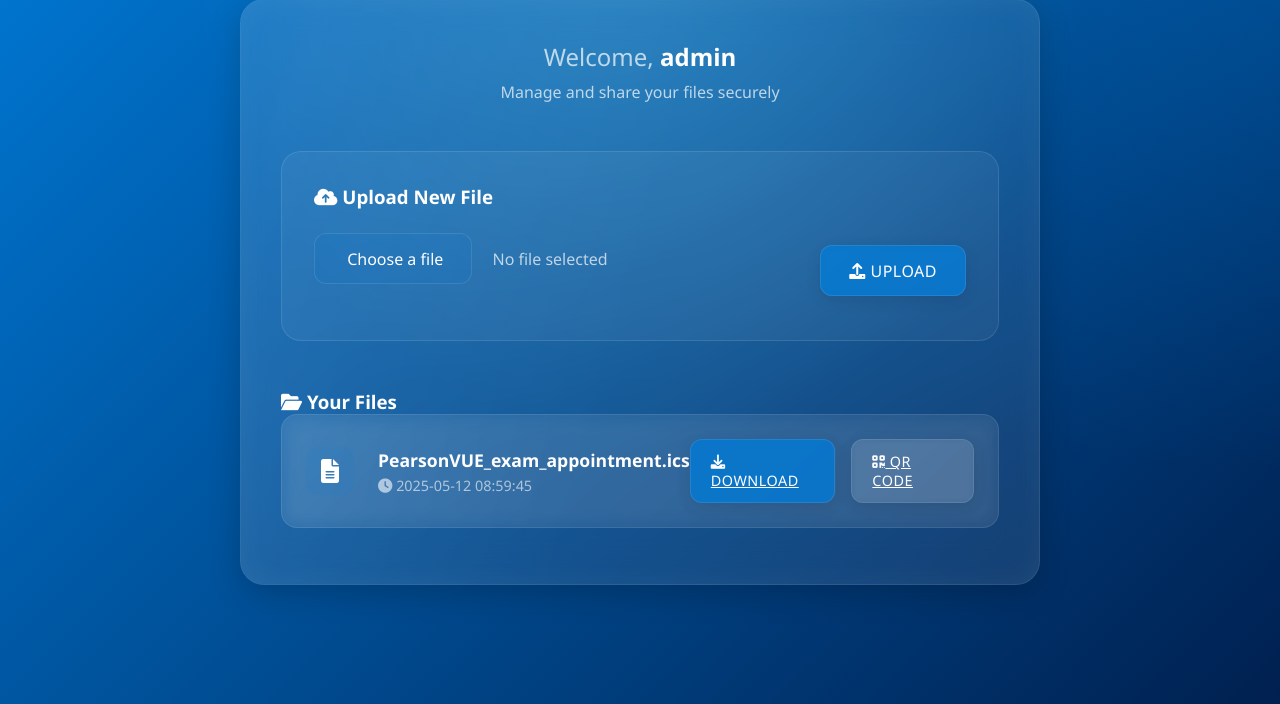
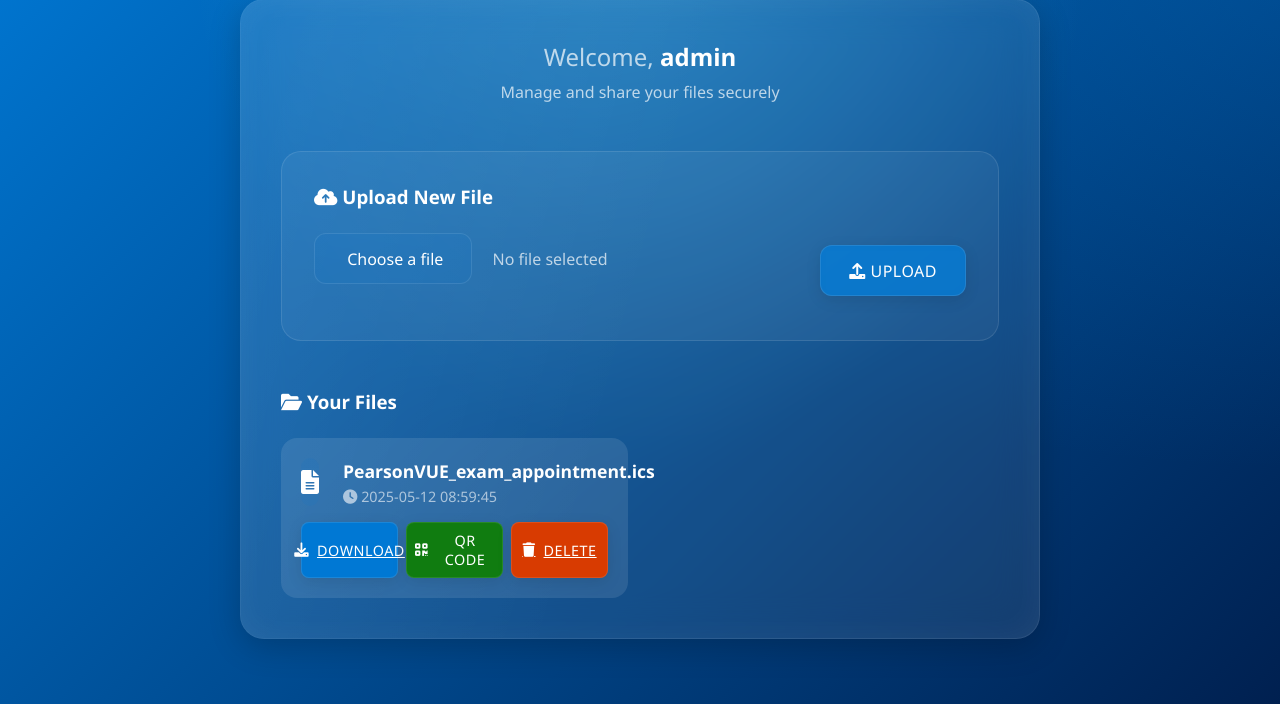
Before and after one commit to lloydismael/Portal, a Flask app: page /dashboard in a window 1280 px wide. Shown: the part 96-800 px from the top of the page. Run offline with Flask 3, Linux system fonts and the light colour scheme; a user stored in the database is signed in; data comes from the database, SQL or seed files in the repository.

Commit message:
v1.1: Added file deletion and improved UI/UX

```diff
--- a/app.py
+++ b/app.py
@@ -126,9 +126,31 @@ def upload_file():
 def download_file(filename):
     return send_from_directory(app.config['UPLOAD_FOLDER'], filename)
 
+@app.route('/delete/<int:file_id>')
+@login_required
+def delete_file(file_id):
+    file = File.query.get_or_404(file_id)
+    if file.user_id != current_user.id:
+        flash('Unauthorized to delete this file')
+        return redirect(url_for('dashboard'))
+
+    # Delete the physical files
+    try:
+        os.remove(os.path.join(app.config['UPLOAD_FOLDER'], file.filename))
+        os.remove(os.path.join(app.config['UPLOAD_FOLDER'], file.qr_code))
+    except OSError:
+        pass  # Files might not exist
+
+    # Delete database entry
+    db.session.delete(file)
+    db.session.commit()
+
+    flash('File deleted successfully')
+    return redirect(url_for('dashboard'))
+
 @app.route('/qr/<filename>')
 def show_qr(filename):
-    return send_from_directory(app.config['UPLOAD_FOLDER'], f"qr-{filename}.png")
+    return send_from_directory(app.config['UPLOAD_FOLDER'], f"qr-{filename}.png", as_attachment=False)
 
 @app.route('/logout')
 @login_required
--- a/static/css/style.css
+++ b/static/css/style.css
@@ -105,25 +105,16 @@ body {
 }
 
 .file-card {
-    background: rgba(255, 255, 255, 0.05);
+    background: rgba(255, 255, 255, 0.1);
     border-radius: 16px;
-    padding: 1.5rem;
-    margin-bottom: 1.5rem;
-    display: flex;
-    justify-content: space-between;
-    align-items: center;
-    border: 1px solid rgba(255, 255, 255, 0.1);
-    backdrop-filter: blur(10px);
-    transition: all 0.3s ease;
+    padding: 1.25rem;
+    transition: transform 0.2s, box-shadow 0.2s;
     position: relative;
-    overflow: hidden;
 }
 
 .file-card:hover {
     transform: translateY(-2px);
-    background: rgba(255, 255, 255, 0.08);
-    border-color: rgba(255, 255, 255, 0.2);
-    box-shadow: 0 8px 32px rgba(0, 0, 0, 0.1);
+    box-shadow: 0 8px 16px rgba(0, 0, 0, 0.2);
 }
 
 .file-card h4 {
@@ -231,15 +222,11 @@ body {
     margin-top: 2rem;
 }
 
-.file-card {
-    display: flex;
-    justify-content: space-between;
-    align-items: center;
-    padding: 1.5rem;
-    background: rgba(255, 255, 255, 0.05);
-    border-radius: 16px;
-    margin-bottom: 1rem;
-    transition: all 0.3s ease;
+.files-grid {
+    display: grid;
+    grid-template-columns: repeat(auto-fill, minmax(300px, 1fr));
+    gap: 1.5rem;
+    margin-top: 1.5rem;
 }
 
 .file-info {
@@ -271,20 +258,93 @@ body {
 
 .file-actions {
     display: flex;
-    gap: 1rem;
+    gap: 0.5rem;
+    margin-top: 1rem;
+    flex-wrap: wrap;
 }
 
 .action-btn {
-    padding: 0.75rem 1.25rem;
+    flex: 1;
+    min-width: 90px;
+    padding: 0.5rem;
     font-size: 0.9rem;
+    border-radius: 8px;
+    display: flex;
+    align-items: center;
+    justify-content: center;
+    gap: 0.5rem;
+    transition: all 0.2s;
 }
 
 .download-btn {
-    background: rgba(0, 120, 212, 0.8);
+    background: #0078D4;
 }
 
 .qr-btn {
-    background: rgba(255, 255, 255, 0.1);
+    background: #107C10;
+}
+
+.delete-btn {
+    background: #D83B01;
+}
+
+.action-btn:hover {
+    opacity: 0.9;
+    transform: translateY(-1px);
+}
+
+/* QR Modal Styles */
+.qr-modal {
+    display: none;
+    position: fixed;
+    top: 0;
+    left: 0;
+    right: 0;
+    bottom: 0;
+    background: rgba(0, 0, 0, 0.8);
+    z-index: 1000;
+    justify-content: center;
+    align-items: center;
+    backdrop-filter: blur(5px);
+}
+
+.qr-modal-content {
+    background: white;
+    padding: 2rem;
+    border-radius: 16px;
+    position: relative;
+    max-width: 90%;
+    max-height: 90%;
+    overflow: auto;
+    box-shadow: 0 8px 32px rgba(0, 0, 0, 0.2);
+}
+
+.qr-modal-content img {
+    max-width: 100%;
+    height: auto;
+    display: block;
+    margin: 0 auto;
+}
+
+.close-modal {
+    position: absolute;
+    top: 10px;
+    right: 15px;
+    font-size: 24px;
+    cursor: pointer;
+    color: #333;
+    width: 30px;
+    height: 30px;
+    display: flex;
+    align-items: center;
+    justify-content: center;
+    border-radius: 50%;
+    background: rgba(0, 0, 0, 0.1);
+    transition: all 0.2s;
+}
+
+.close-modal:hover {
+    background: rgba(0, 0, 0, 0.2);
 }
 
 /* Hero Section Styles */
@@ -345,3 +405,42 @@ nav a {
 nav a:hover {
     background: rgba(255, 255, 255, 0.1);
 }
+
+/* Responsive Design */
+@media (max-width: 768px) {
+    .glass-container {
+        margin: 1rem;
+        padding: 1.5rem;
+    }
+
+    .file-actions {
+        flex-direction: column;
+    }
+
+    .action-btn {
+        width: 100%;
+    }
+
+    .dashboard-header h2 {
+        font-size: 1.5rem;
+    }
+
+    .files-grid {
+        grid-template-columns: 1fr;
+    }
+}
+
+@media (max-width: 480px) {
+    .glass-container {
+        margin: 0.5rem;
+        padding: 1rem;
+    }
+
+    .upload-section {
+        padding: 1rem;
+    }
+
+    .file-card {
+        padding: 1rem;
+    }
+}
--- a/templates/dashboard.html
+++ b/templates/dashboard.html
@@ -26,7 +26,9 @@
     <div class="files-section">
         <h3><i class="fas fa-folder-open"></i> Your Files</h3>
         {% if files %}
-            {% for file in files %}                <div class="file-card">
+            <div class="files-grid">
+                {% for file in files %}
+                <div class="file-card">
                     <div class="file-info">
                         <div class="file-icon">
                             <i class="fas fa-file-alt"></i>
@@ -40,15 +42,49 @@
                         <a href="{{ url_for('download_file', filename=file.filename) }}" class="btn action-btn download-btn">
                             <i class="fas fa-download"></i> Download
                         </a>
-                        <a href="{{ url_for('show_qr', filename=file.filename) }}" target="_blank" class="btn action-btn qr-btn">
+                        <button onclick="showQRCode('qr-modal-{{ file.id }}')" class="btn action-btn qr-btn">
                             <i class="fas fa-qrcode"></i> QR Code
+                        </button>
+                        <a href="{{ url_for('delete_file', file_id=file.id) }}" class="btn action-btn delete-btn" onclick="return confirm('Are you sure you want to delete this file?')">
+                            <i class="fas fa-trash"></i> Delete
                         </a>
                     </div>
+                    <div id="qr-modal-{{ file.id }}" class="qr-modal">
+                        <div class="qr-modal-content">
+                            <span class="close-modal" onclick="closeQRModal('qr-modal-{{ file.id }}')">&times;</span>
+                            <img src="{{ url_for('show_qr', filename=file.filename) }}" alt="QR Code">
+                        </div>
+                    </div>
                 </div>
-            {% endfor %}
+                {% endfor %}
+            </div>
         {% else %}
-            <p>No files uploaded yet.</p>
+            <p class="no-files">No files uploaded yet.</p>
         {% endif %}
     </div>
 </div>
+
+<!-- QR Code Modal Script -->
+<script>
+function showQRCode(modalId) {
+    document.getElementById(modalId).style.display = 'flex';
+}
+
+function closeQRModal(modalId) {
+    document.getElementById(modalId).style.display = 'none';
+}
+
+// Close modal when clicking outside
+window.onclick = function(event) {
+    if (event.target.classList.contains('qr-modal')) {
+        event.target.style.display = 'none';
+    }
+}
+
+// Update file input label
+document.getElementById('file-upload').addEventListener('change', function() {
+    var fileName = this.files[0]?.name || 'No file selected';
+    document.querySelector('.selected-file-name').textContent = fileName;
+});
+</script>
 {% endblock %}
```
Also changed, not shown: README.md.
